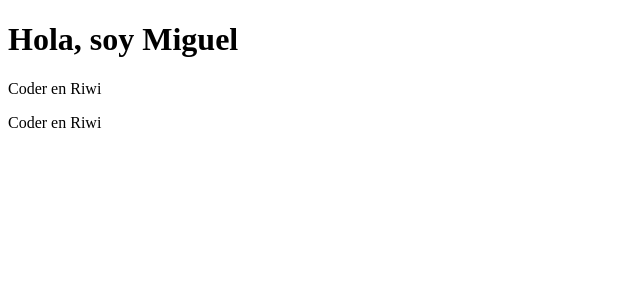
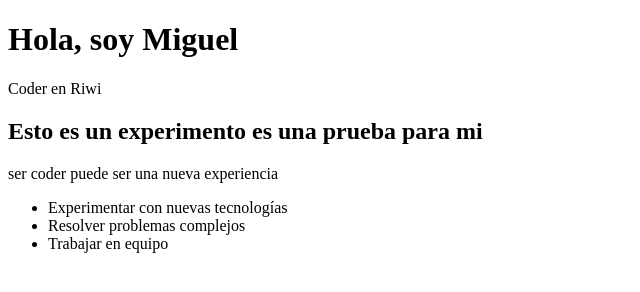
Before and after one commit to migueh3223-hub/portafolio, a plain HTML site: page index.html in a window 1280 px wide. Shown: the whole page, without its empty margins (0-640 px from the left). Drawn offline with Linux system fonts and the light colour scheme.

Commit message:
nuevopull

```diff
--- a/index.html
+++ b/index.html
@@ -3,6 +3,14 @@
   <head><meta charset="UTF-8"><title>Mi web</title></head>
   <body><h1>Hola, soy Miguel</h1>
        <p>Coder en Riwi</p>
-        <p>Coder en Riwi</p>
+       <h2> Esto es un experimento es una prueba para mi </h2>
+        <p>ser coder puede ser una nueva experiencia</p>
+        <ul>
+          <li>Experimentar con nuevas tecnologías</li>
+          <li>Resolver problemas complejos</li>
+          <li>Trabajar en equipo</li>
+
+        </ul>
+
     </body>
 </html>
```
